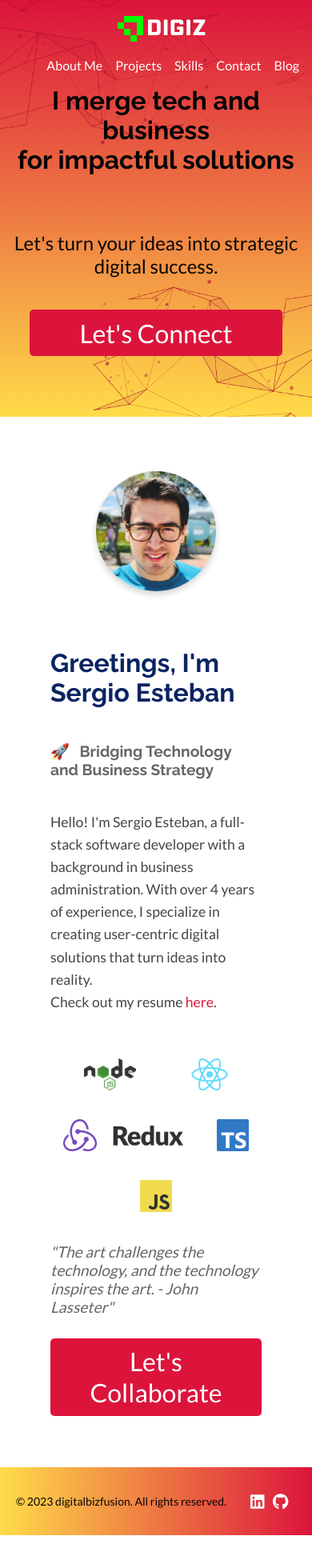
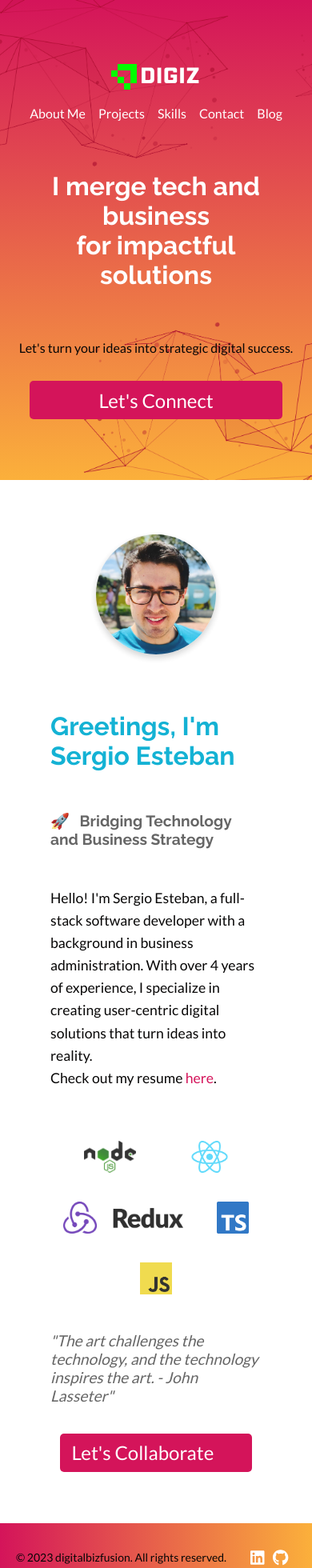
Before and after one commit to myplancash/myplancash.github.io, a React (Create React App) app: page / in a window 390 px wide. Shown: the top 1960 px of the page at 80% size. Before the commit the page ends 1919 px from the top, so only its background shows below. Built offline with nearby package versions, Linux system fonts and the light colour scheme.

Commit message:
HeroBanner React component responsive, semantic, and visually appealing

```diff
--- a/src/components/AboutMe/AboutMe.styles.jsx
+++ b/src/components/AboutMe/AboutMe.styles.jsx
@@ -1,6 +1,13 @@
 import styled from 'styled-components';
 import { Link } from 'react-router-dom'
 import theme from '../../styles/theme';
+
+const breakpoints = {
+  small: '576px',
+  medium: '768px',
+  large: '992px',
+  xlarge: '1200px',
+};
 
 export const Section = styled.section`
   padding: 2rem;
@@ -51,16 +58,18 @@ export const ProfileImage = styled.img`
 `;
 
 export const TextWrapper = styled.section`
-  flex-flow: column nowrap;
   padding: 0 1rem;
   margin: 1rem auto;
   display: flex;
-  gap: .5rem;
-  text-align: left; /* Align text to the left */
+  flex-direction: column;
+  align-items: center;
+  gap: 1rem;
+  text-align: left;
 
-  @media (max-width: 768px) {
-    align-items: center; /* Center items on small screens */
+  p {
+    color: #070606;
   }
+
 `;
 
 export const Heading = styled.h1`
@@ -83,7 +92,7 @@ export const Introduction = styled.section`
 
 
 export const Resume = styled.a`
-  color:#DC143C;
+  color: #D4145A;
   text-decoration: none;
   transition: color 0.3s;
   position: relative;
@@ -95,13 +104,13 @@ export const Resume = styled.a`
     height: 2px;
     bottom: -2px; /* Adjust this value to control the distance of the line from the text */
     left: 0;
-    background-color: #A90C2E;
+    background-color: #14B2D4;
     transition: width 0.3s, opacity 0.3s; /* Add opacity transition */
     opacity: 0; /* Initially hidden */
   }
 
   &:hover {
-    color: #A90C2E;
+    color: #14B2D4;
 
     &:before {
       width: 100%; /* Show the line from left to right */
@@ -131,24 +140,14 @@ export const CTAButton = styled(Link)`
   font-size: 1rem;
   cursor: pointer;
   text-decoration: none;
-  display: inline-block;
-  text-align: center;
-  max-width: 60%; /* Set a maximum width for the button */
 
   &:hover {
-    background-color: #A90C2E;
-    color: #fefefe; /* Primary Color */
-    box-shadow: 0 2px 4px rgba(0, 0, 0, 0.2); /* Add box-shadow on hover */
+    background-color: #14B2D4;
   }
 
-
-  @media (max-width: 768px) {
-    max-width: 100%;
+  @media (max-width: ${breakpoints.medium}) {
+    width: 80%;
     padding: 0.6rem 0.9rem;
-    font-size: 2rem;
-  }
-
-  @media (min-width: 992px) {
-    max-width: 30%; /* Adjust the maximum width for wider screens */
+    font-size: 1.5rem;
   }
 `;
--- a/src/components/Blog/Blog.styles.jsx
+++ b/src/components/Blog/Blog.styles.jsx
@@ -54,7 +54,7 @@ export const BlogExcerpt = styled.p`
 `;
 
 export const ReadMore = styled.button`
-  background-color: #DC143C;
+  background-color: #D4145A;
   color: #fff;
   border: none;
   padding: 0.5rem 1rem;
@@ -63,7 +63,7 @@ export const ReadMore = styled.button`
   transition: background-color 0.3s;
 
   &:hover {
-    background-color: #A90C2E;
+    background-color: #14B2D4;
   }
 
   @media (max-width: 768px) {
--- a/src/components/Contact/Contact.styles.jsx
+++ b/src/components/Contact/Contact.styles.jsx
@@ -23,7 +23,7 @@ export const IconLink = styled.a`
   transition: color 0.3s;
 
   &:hover {
-    color: #A90C2E; // Or the color you prefer on hover
+    color: #14B2D4; // Or the color you prefer on hover
   }
 `;
 
--- a/src/components/ContactForm/ContactForm.styles.jsx
+++ b/src/components/ContactForm/ContactForm.styles.jsx
@@ -36,7 +36,7 @@ export const Textarea = styled.textarea`
 
 export const SubmitButton = styled.button`
   color:#fff;
-  background-color: #DC143C;
+  background-color: #D4145A;
   padding: 10px;
   border: none;
   border-radius: 3px;
@@ -44,6 +44,6 @@ export const SubmitButton = styled.button`
   transition: background-color 0.3s;
 
   &:hover {
-    background-color: #A90C2E;
+    background-color: #14B2D4;
   }
 `;
--- a/src/components/Footer/Footer.styles.jsx
+++ b/src/components/Footer/Footer.styles.jsx
@@ -1,7 +1,7 @@
 import styled from 'styled-components';
 
 export const FooterWrapper = styled.footer`
-  background: linear-gradient(90deg,#ffdc49,#dc143c);
+  background: linear-gradient(90deg, #D4145A, #FBB03B);
   color: #070606;
   padding: 20px 0;
 `;
@@ -29,6 +29,6 @@ export const IconLink = styled.a`
   text-decoration: none;
 
   &:hover {
-    color: #0A2463; /* Change to your preferred hover color */
+    color: #D4145A; /* Change to your preferred hover color */
   }
 `;
--- a/src/components/HeroBanner/HeroBanner.js
+++ b/src/components/HeroBanner/HeroBanner.js
@@ -13,10 +13,9 @@ import {
 
 import { NAV_ITEMS, NavItem } from '../NavItems/NavItems';
 import LogoSVG from '../../assets/logo.svg';
-import {backgroundStyle} from '../../utils/styles/backgroundStyle'
+import { backgroundStyle } from '../../utils/styles/backgroundStyle';
 
 const HeroBanner = () => {
-
   return (
     <HeroBannerWrapper style={backgroundStyle}>
       <NavBarWrapper>
--- a/src/components/HeroBanner/HeroBanner.styles.jsx
+++ b/src/components/HeroBanner/HeroBanner.styles.jsx
@@ -8,42 +8,34 @@ const breakpoints = {
   large: '992px',
   xlarge: '1200px',
 };
+
 export const HeroBannerWrapper = styled.div`
   position: relative;
   display: flex;
-  justify-content: center;
+  flex-direction: column; /* Change to column layout for responsiveness */
   align-items: center;
   text-align: center;
-  gap: 0.5rem;
   background-color: #fff;
   padding: 60px 0;
-  text-align: center;
   background-image: url(${(props) => props.backgroundImage});
   background-size: cover;
   background-position: center center;
   background-repeat: no-repeat;
-  min-height: 400px; /* Adjust the minimum height as needed */
+  min-height: 400px;
 
   @media (min-width: ${breakpoints.medium}) {
-    /* Add styles for medium screens and larger here */
+    min-height: 600px; /* Adjust minimum height for medium screens */
   }
 `;
 
 export const NavBarWrapper = styled.section`
   padding: 1rem;
-  position: absolute;
-  top: 0;
-  left: 0;
-  right: 0;
-  z-index: 2;
   display: flex;
-  flex-flow: row wrap; /* Default to row layout */
   justify-content: space-between;
   align-items: center;
 
   @media (max-width: ${breakpoints.medium}) {
-    flex-flow: column; /* Switch to column layout on small screens */
-    align-items: center;
+    flex-direction: column;
   }
 `;
 
@@ -51,11 +43,10 @@ export const NavBarContainer = styled.nav`
   display: flex;
   align-items: center;
   gap: 1rem;
-  margin-left: auto; /* Push the navigation links to the right */
+  margin-left: auto;
 
   @media (max-width: ${breakpoints.medium}) {
-    /* Add styles for small screens here */
-    flex-flow: row; /* Switch to column layout on small screens */
+    flex-direction: row; /* Change to column layout on small screens */
     align-items: center;
   }
 `;
@@ -65,60 +56,43 @@ export const Logo = styled(RouterLink)`
   max-width: 150px;
   text-decoration: none;
   cursor: pointer;
-  padding-left: 1rem;
   display: flex;
   align-items: center;
   justify-content: center;
-  margin-right: 1rem; /* Add margin-right for spacing */
+  margin-right: 0;
 
   @media (max-width: ${breakpoints.medium}) {
-    margin-right: 0; /* Remove margin-right on small screens */
-    margin-bottom: 1rem; /* Add margin-bottom for spacing between logo and links */
+    margin-bottom: 1rem; /* Add margin-bottom for spacing on small screens */
   }
 `;
-
 
 export const HeroContent = styled.div`
   z-index: 1;
   max-width: 800px;
-  color: #fff; /* Adjust text color to contrast with the background */
-
-  @media (min-width: ${breakpoints.medium}) {
-    /* Add styles for medium screens and larger here */
-  }
+  color: #fff;
 `;
 
 export const TextWrapper = styled.div`
-  flex-flow: column nowrap;
   padding: 0 1rem;
   margin: 1rem auto;
   display: flex;
-  justify-content: center;
+  flex-direction: column;
   align-items: center;
   gap: 1rem;
 
   p {
     color: #070606;
   }
-
-  @media (max-width: 768px) {
-    p {
-      width: 100%;
-      font-size: 1.5rem;
-    }
-  }
 `;
 
 export const HeroHeadline = styled.h1`
-  font-size: 2rem;
+  font-size: 3rem;
   font-weight: bold;
   padding: 0.4rem 0.6rem;
-  color: #070606;
 
-  @media (max-width: 768px) {
-    width: 100%;
+  @media (max-width: ${breakpoints.medium}) {
+    padding: 0.6rem 0.9rem;
     font-size: 2rem;
-    padding: 0.6rem 0.9rem;
   }
 `;
 
@@ -133,13 +107,13 @@ export const CTAButton = styled.a`
   text-decoration: none;
 
   &:hover {
-    background-color: #a90c2e;
+    background-color: #14B2D4;
   }
 
-  @media (max-width: 768px) {
+  @media (max-width: ${breakpoints.medium}) {
     width: 80%;
     padding: 0.6rem 0.9rem;
-    font-size: 2rem;
+    font-size: 1.5rem;
   }
 `;
 
@@ -156,8 +130,4 @@ export const SocialIcons = styled.div`
       color: ${theme.secondary};
     }
   }
-
-  @media (min-width: ${breakpoints.medium}) {
-    /* Add styles for medium screens and larger here */
-  }
 `;
--- a/src/components/NavItems/NavItems.styles.jsx
+++ b/src/components/NavItems/NavItems.styles.jsx
@@ -22,13 +22,13 @@ export const NavLink = styled(Link)`
     height: 2px;
     bottom: -2px; /* Adjust this value to control the distance of the line from the text */
     left: 0;
-    background-color: #0A2463;
+    background-color: #14B2D4;
     transition: width 0.3s, opacity 0.3s; /* Add opacity transition */
     opacity: 0; /* Initially hidden */
   }
 
   &:hover {
-    color: #0A2463;
+    color: #14B2D4;
 
     &:before {
       width: 100%; /* Show the line from left to right */
--- a/src/components/Projects/Projects.styles.jsx
+++ b/src/components/Projects/Projects.styles.jsx
@@ -4,7 +4,7 @@ import theme from '../../styles/theme';
 export const Section = styled.section`
   padding: 2rem;
   text-align: center;
-  background: linear-gradient(to bottom,#FCF6F5, #990011);
+  background: linear-gradient(to bottom,#EE9CA7, #FFDDE1);
   /* scrollbar-gutter: stable both-edges;
   overflow-y: scroll;*/
   max-width: 1200px;
@@ -134,13 +134,13 @@ export const ProjectDescription = styled.div`
         height: 2px;
         bottom: -2px; /* Adjust this value to control the distance of the line from the text */
         left: 0;
-        background-color: #A90C2E;
+        background-color: #D4145A;
         transition: width 0.3s, opacity 0.3s; /* Add opacity transition */
         opacity: 0; /* Initially hidden */
       }
 
       &:hover {
-        color: #A90C2E;
+        color: #D4145A;
 
         &:before {
           width: 100%; /* Show the line from left to right */
@@ -159,14 +159,14 @@ export const ProjectDescription = styled.div`
 export const GitHubLink = styled.a`
   text-decoration: none;
 
-  background-color: #A90C2E;
+  background-color: #D4145A;
   color: #fff;
   padding: 10px 20px;
   border-radius: 4px;
   transition: background-color 0.3s, transform 0.3s, color 0.3s;;
 
   &:hover {
-    background-color: #DC143C;
+    background-color: #14B2D4;
     transform: scale(1.05);
   }
 
@@ -177,7 +177,7 @@ export const GitHubLink = styled.a`
     height: 2px;
     bottom: -2px;
     left: 0;
-    background-color: #A90C2E;
+    background-color: #14B2D4;
     transition: width 0.3s, opacity 0.3s;
     opacity: 0;
   }
--- a/src/styles/theme.js
+++ b/src/styles/theme.js
@@ -1,7 +1,7 @@
 // styles/theme.js
 const theme = {
-  primary: '#0A2463', //  Represents professionalism, trust, and technology.
-  secondary: '#DC143C', // Represents passion, energy, and determination.
+  primary: '#14B2D4', //  Represents professionalism, trust, and technology.
+  secondary: '#D4145A', // Represents passion, energy, and determination.
   accent: '#00FF00', //  Represents growth, innovation, and success.
   background: '#FFFFFF', // Provides a neutral and clean background.
   text: '#2E2E2E',
--- a/src/utils/styles/backgroundStyle.js
+++ b/src/utils/styles/backgroundStyle.js
@@ -3,7 +3,7 @@ import backgroundImage from '../../assets/images/hero.png';
 export const backgroundStyle = {
     backgroundImage: `
       url(${backgroundImage}),
-      linear-gradient(rgba(220, 20, 60, 1), rgba(255, 220, 73, 1))`,
+      linear-gradient(#D4145A, #FBB03B)`,
     backgroundSize: 'cover',
     backgroundPosition: 'center center',
     backgroundRepeat: 'no-repeat',
```
